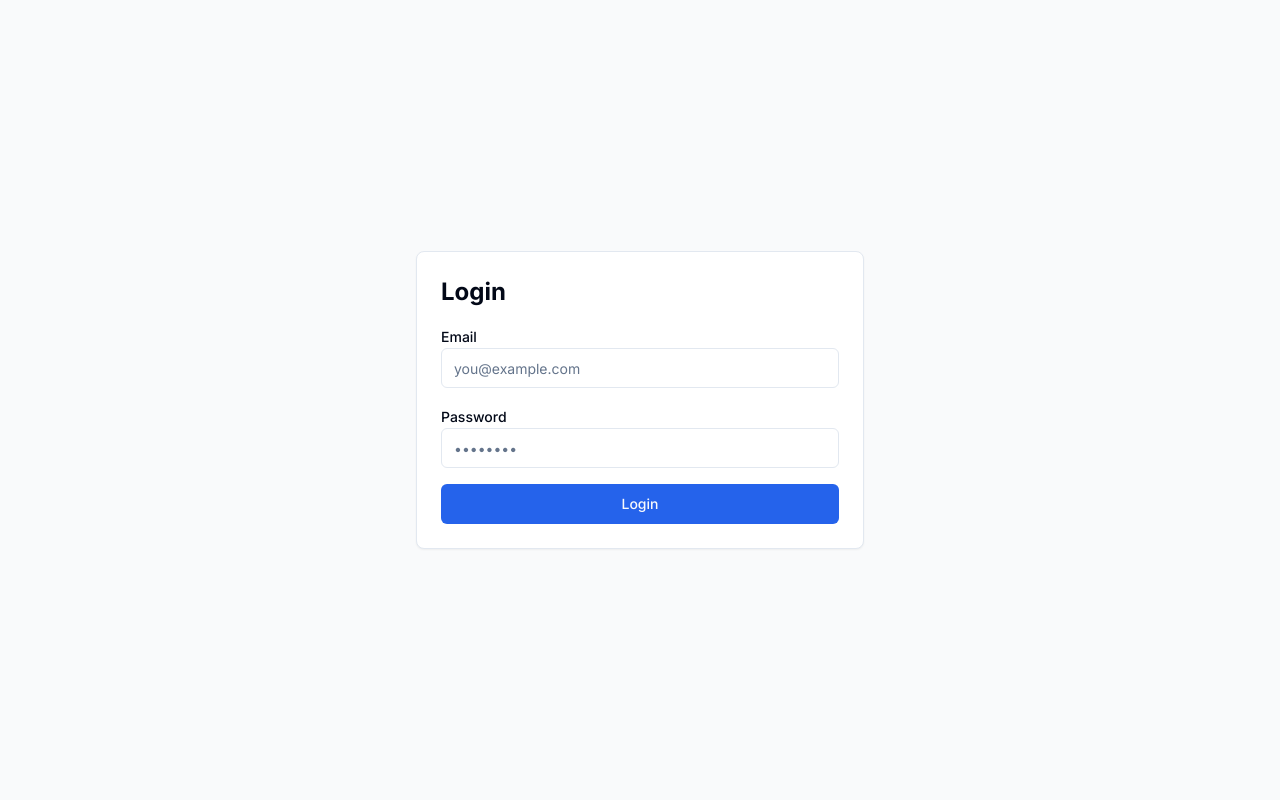
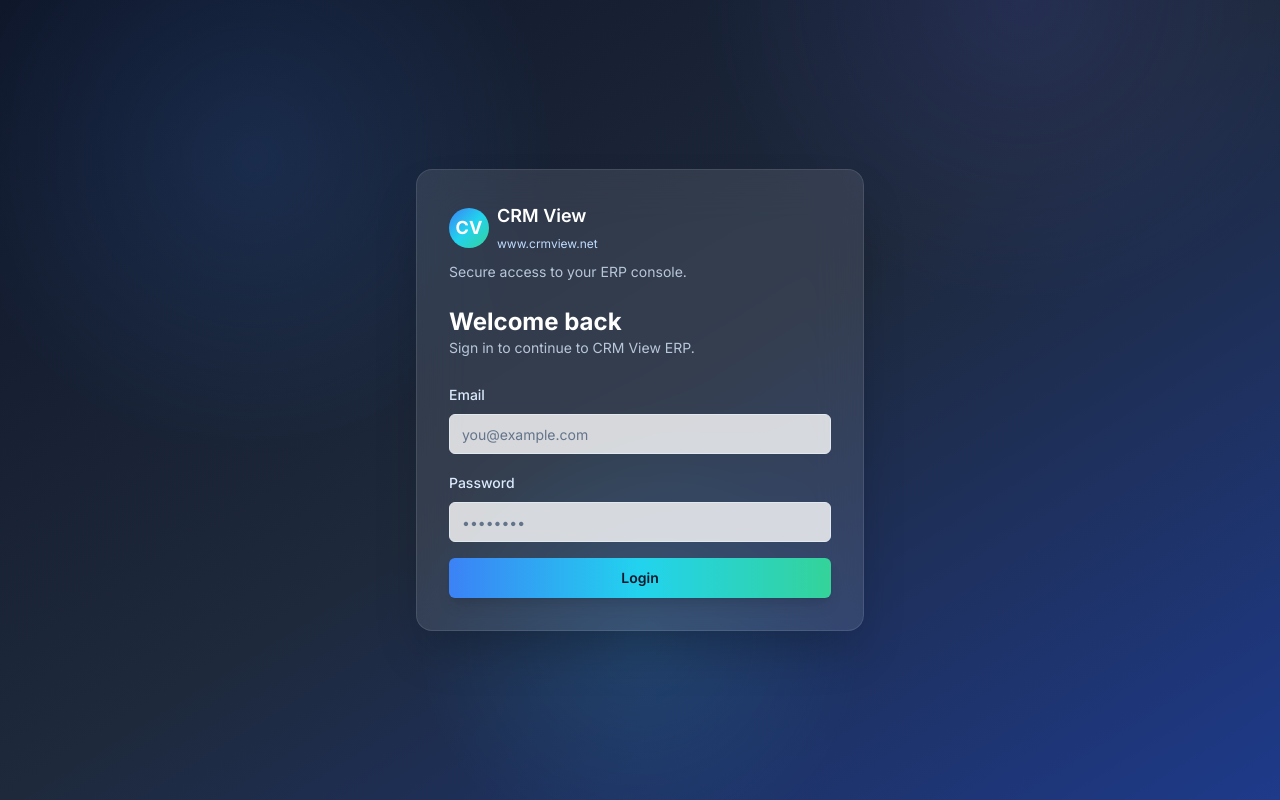
Before and after one commit to vjaiswalhcg/erp-frontend, a Next.js app in the folder frontend/: page /login in a window 1280 px wide. Built offline with nearby package versions, Linux system fonts and the light colour scheme.

Commit message:
Style login page with CRM View branding

```diff
--- a/frontend/app/login/page.tsx
+++ b/frontend/app/login/page.tsx
@@ -2,6 +2,7 @@
 
 import { useState } from "react";
 import { useRouter } from "next/navigation";
+import Link from "next/link";
 import { Button } from "@/components/ui/button";
 import { Input } from "@/components/ui/input";
 import { useToast } from "@/hooks/use-toast";
@@ -33,35 +34,72 @@ export default function LoginPage() {
   };
 
   return (
-    <div className="flex min-h-screen items-center justify-center bg-gray-50">
-      <div className="w-full max-w-md rounded-lg border bg-white p-6 shadow-sm">
-        <h1 className="mb-4 text-2xl font-bold">Login</h1>
+    <div className="relative min-h-screen overflow-hidden bg-gradient-to-br from-slate-900 via-slate-800 to-blue-900">
+      <div className="absolute inset-0 opacity-40 bg-[radial-gradient(circle_at_20%_20%,rgba(59,130,246,0.35),transparent_25%),radial-gradient(circle_at_80%_0%,rgba(99,102,241,0.35),transparent_25%),radial-gradient(circle_at_50%_80%,rgba(56,189,248,0.35),transparent_25%)]" />
+      <div className="relative z-10 flex min-h-screen items-center justify-center px-4">
+        <div className="w-full max-w-md rounded-2xl border border-white/10 bg-white/10 p-8 shadow-2xl backdrop-blur-xl">
+          <div className="mb-6 flex items-center justify-between">
+            <div>
+              <div className="flex items-center gap-2 text-white">
+                <div className="flex h-10 w-10 items-center justify-center rounded-full bg-gradient-to-br from-blue-500 via-cyan-400 to-emerald-400 text-lg font-bold">
+                  CV
+                </div>
+                <div>
+                  <div className="text-lg font-semibold">CRM View</div>
+                  <Link
+                    href="https://www.crmview.net/"
+                    target="_blank"
+                    rel="noreferrer"
+                    className="text-xs text-blue-200 hover:text-white"
+                  >
+                    www.crmview.net
+                  </Link>
+                </div>
+              </div>
+              <p className="mt-2 text-sm text-blue-100/80">
+                Secure access to your ERP console.
+              </p>
+            </div>
+          </div>
+
+          <div className="mb-6 text-white">
+            <h1 className="text-2xl font-bold">Welcome back</h1>
+            <p className="text-sm text-blue-100/80">Sign in to continue to CRM View ERP.</p>
+          </div>
+
           <form onSubmit={handleSubmit} className="space-y-4">
-          <div>
-            <label className="text-sm font-medium">Email</label>
+            <div className="space-y-2">
+              <label className="text-sm font-medium text-blue-100">Email</label>
               <Input
                 type="email"
                 required
                 value={email}
                 onChange={(e) => setEmail(e.target.value)}
                 placeholder="you@example.com"
+                className="bg-white/80 text-slate-900 placeholder:text-slate-500"
               />
             </div>
-          <div>
-            <label className="text-sm font-medium">Password</label>
+            <div className="space-y-2">
+              <label className="text-sm font-medium text-blue-100">Password</label>
               <Input
                 type="password"
                 required
                 value={password}
                 onChange={(e) => setPassword(e.target.value)}
                 placeholder="••••••••"
+                className="bg-white/80 text-slate-900 placeholder:text-slate-500"
               />
             </div>
-          <Button className="w-full" type="submit" disabled={loading}>
+            <Button
+              className="mt-2 w-full bg-gradient-to-r from-blue-500 via-cyan-400 to-emerald-400 text-slate-900 font-semibold shadow-lg hover:opacity-90"
+              type="submit"
+              disabled={loading}
+            >
               {loading ? "Signing in..." : "Login"}
             </Button>
           </form>
         </div>
       </div>
+    </div>
   );
 }
```
Lines whose indentation alone changed are shown as unchanged.
